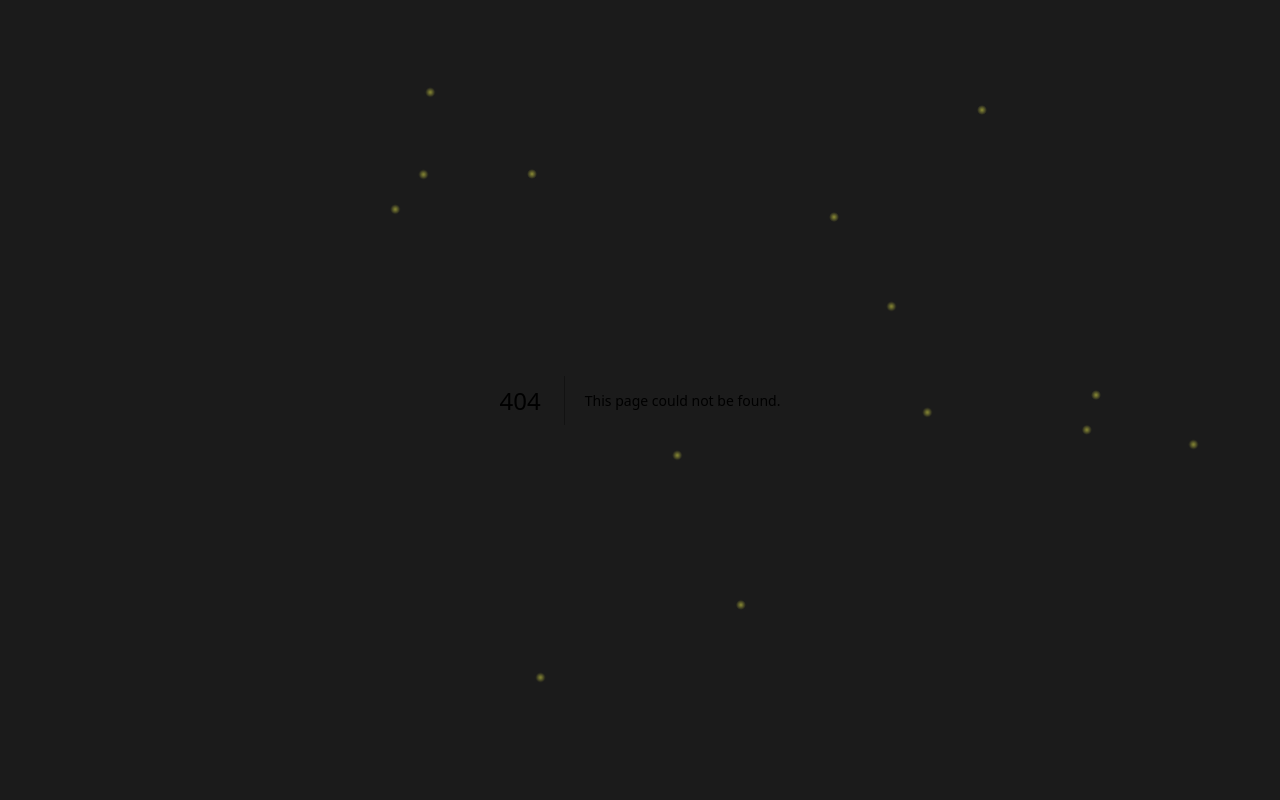
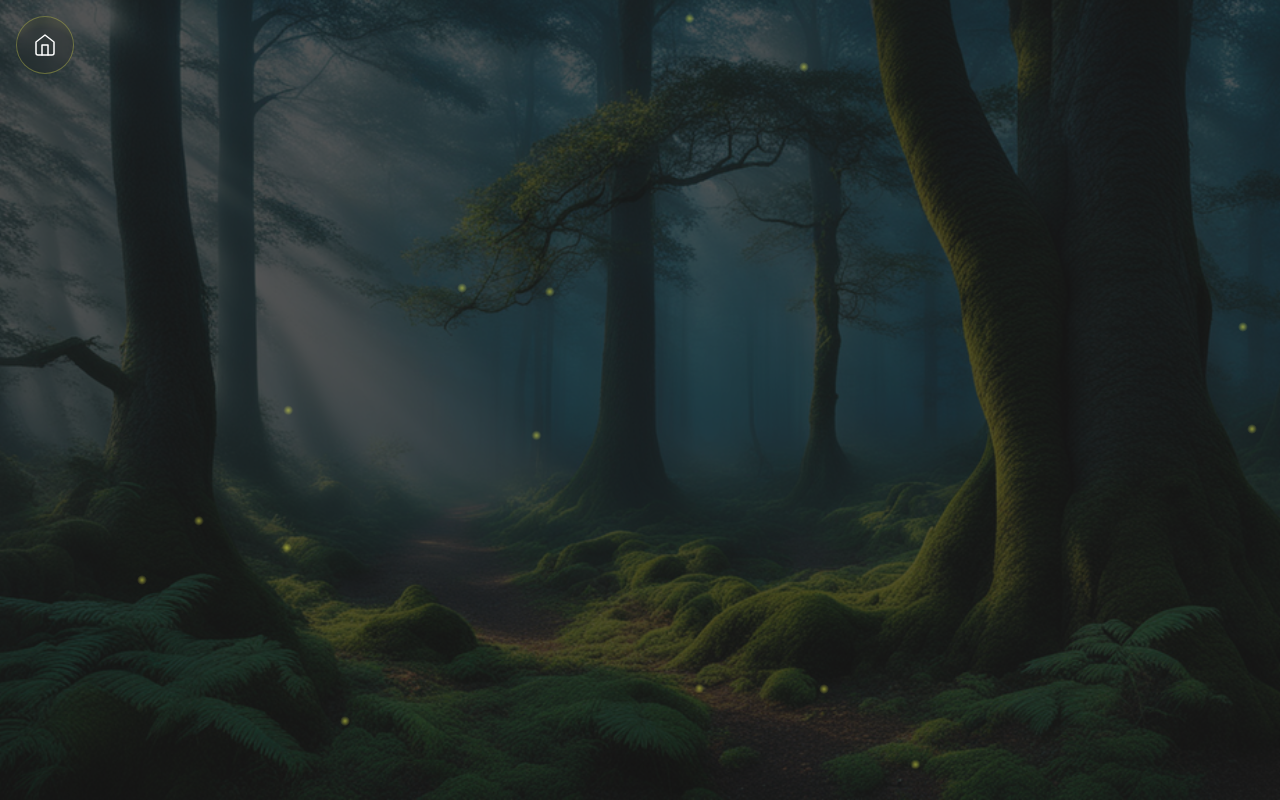
Before and after one commit to yetabalij/Nextjs-Creative-Portfolio, a Next.js app: page /about in a window 1280 px wide. Before the commit this address had no page. Built offline with nearby package versions, Linux system fonts and the light colour scheme.

Commit message:
about page added.

```diff
--- /dev/null
+++ b/src/app/(subpages)/about/page.js
@@ -0,0 +1,16 @@
+import Image from "next/image";
+import bg from "../../../../public/background/about-background.png";
+
+const Home = () => {
+  return (
+    <>
+      <Image
+        src={bg}
+        alt="about-background"
+        className="-z-50 fixed to0` left-0 w-full h-full object-cover object-center opacity-25"
+      />
+    </>
+  );
+};
+
+export default Home;
```
